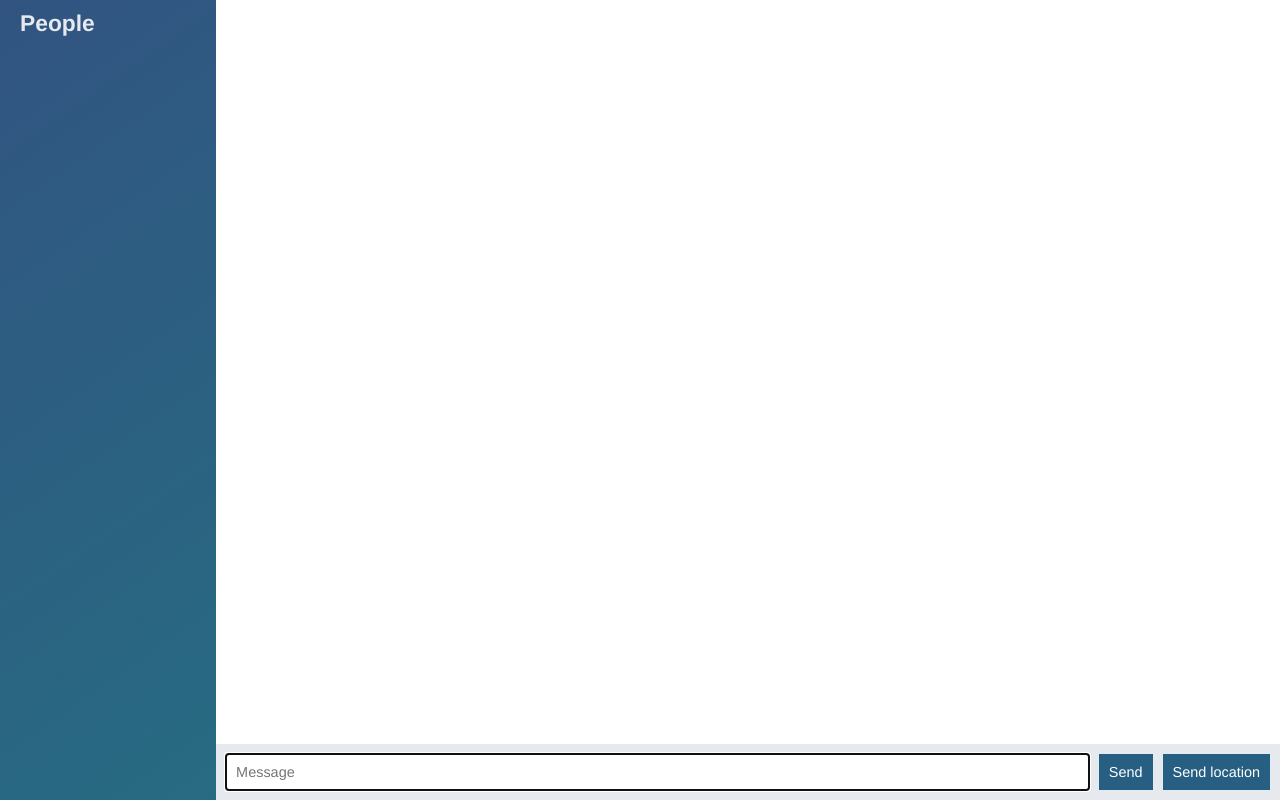
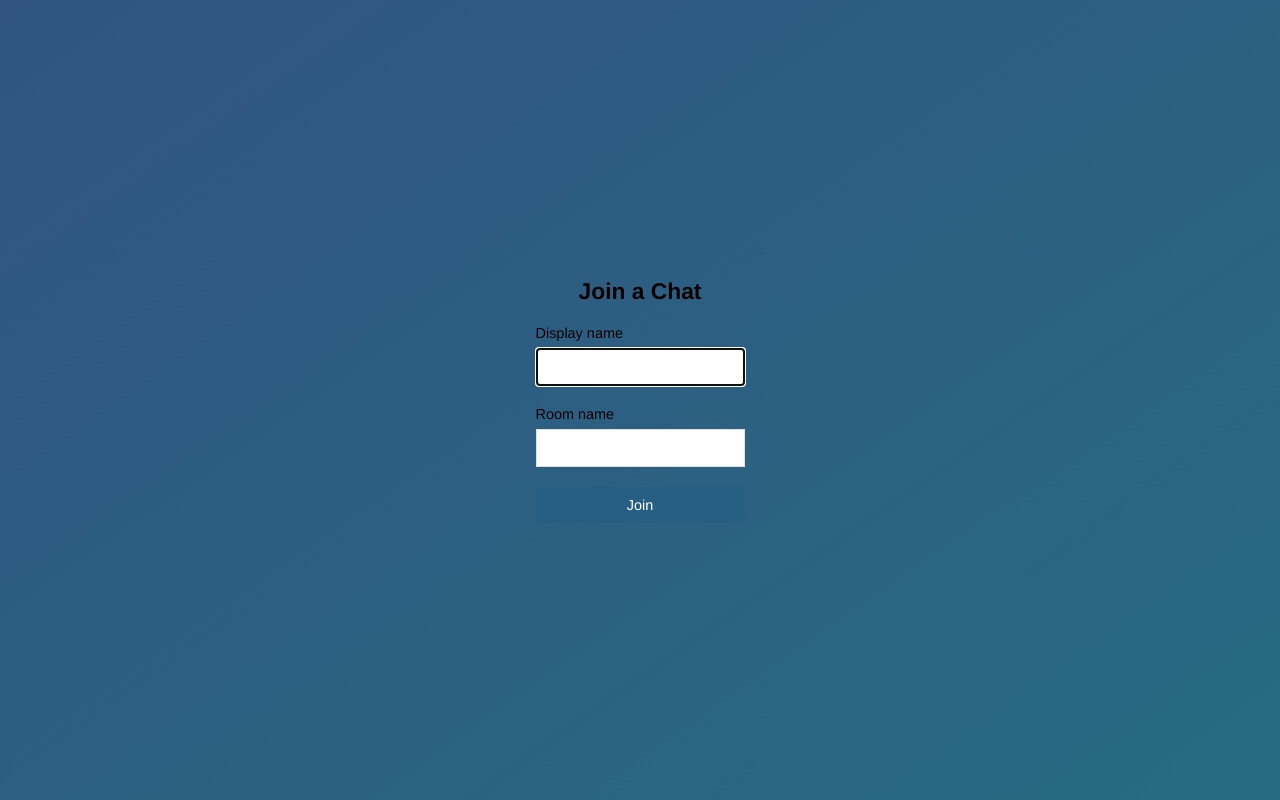
Before and after one commit to KanoniPan/node-chat-app, a website: page public/index.html in a window 1280 px wide. Drawn offline with nearby package versions, Linux system fonts and the light colour scheme; no server answers.

Commit message:
Add join page that submits to chat.html

```diff
--- a/public/index.html
+++ b/public/index.html
@@ -1,61 +1,31 @@
 <!DOCTYPE html>
-
 <html>
-
 <head>
   <meta charset="utf-8">
+  <title>Join | ChatApp</title>
+  <meta charset="viewport" content="width=device-width, initial-scale=1, user-scalable=no">
   <link rel="stylesheet" href="/css/styles.css">
 </head>
 
-<body class="chat">
-
-  <div class="chat__sidebar">
-    <h3>People</h3>
-    <div id="users"></div>
+<body class ="centered-form">
+  <div clas="centered-form__form">
+    <form action="/chat.html">
+      <div class="form-field">
+        <h3>Join a Chat</h3>
+      </div>
+      <div class="form-field">
+      <label>Display name</label>
+    <input type="text" name="name" autofocus/>
   </div>
-
-  <div class="chat__main">
-      <ol id="messages" class="chat__messages"></ol>
-
-      <div class="chat__footer">
-        <form id="message-form">
-          <input name="message" type="text" placeholder="Message" autofocus autocomplete="off"/>
-          <button>Send</button>
-        </form>
-        <button id="send-location">Send location</button>
+      <div class="form-field">
+        <label>Room name</label>
+        <input type="text" name="room"/>
       </div>
-
+      <div class="form-field">
+        <button>Join</button>
+      </div>
+  </form>
   </div>
-
-  <script id="message-template" type="text/template">
-    <li class="message">
-      <div class="message__title">
-      <h4>{{from}}</h4>
-      <span>{{createdAt}}</span>
-    </div>
-      <div class="message__body">
-        <p>{{text}}</p>
-      </div>
-    </li>
-  </script>
-  <script id="location-message-template" type="text/template">
-    <li class="message">
-      <div class="message__title">
-      <h4>{{from}}</h4>
-      <span>{{createdAt}}</span>
-    </div>
-      <div class="message__body">
-        <p>
-          <a href="{{url}}" target="_blank">My current location</a>
-        </p>
-      </div>
-    </li>
-  </script>
-  <script src="/socket.io/socket.io.js"></script>
-  <script src="/js/libs/jquery-3.3.1.min.js"></script>
-  <script src="/js/libs/moment.js"></script>
-  <script src="/js/libs/mustache.js"></script>
-  <script src="/js/index.js"></script>
 </body>
 
 </html>
```
Also changed, not shown: public/chat.html (added, +63 -0 lines), public/js/chat.js (renamed from public/js/index.js).
